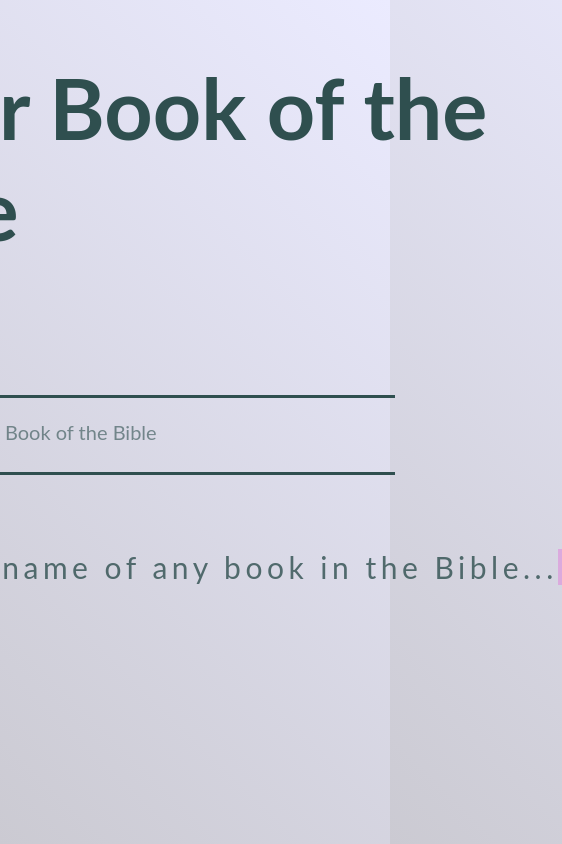
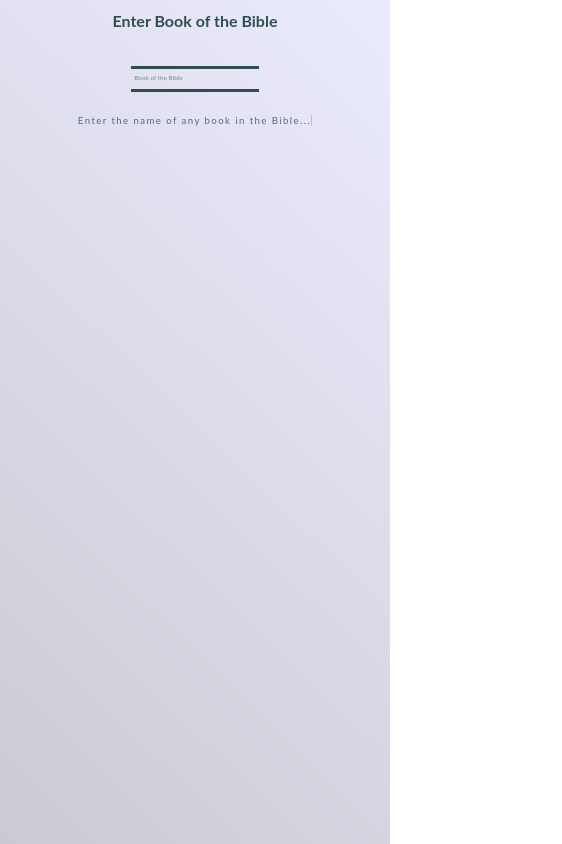
Before and after one commit to treyhay31/b, a Gatsby site: page / in a window 390 px wide. Shown: the whole page, 562 px wide, since content can reach past the window. Built offline with nearby package versions, Linux system fonts and the light colour scheme; Gatsby itself is replaced by a stand-in of ours.

Commit message:
fixing overflows and lowercase and media queries

```diff
--- a/src/pages/index.js
+++ b/src/pages/index.js
@@ -48,7 +48,7 @@ export default function Home() {
         <p className="typewriter">Enter the name of any book in the Bible...</p>
       </div>
     ) : (
-      getBook(input)
+      getBook(input.toLowerCase())
     )
   }
 
--- a/src/styles/global.css
+++ b/src/styles/global.css
@@ -1,16 +1,56 @@
+:root {
+  --back-1: #1e90ff;
+  --back-2: #ffffff;
+  --color-good: white;
+  --color-bad: hotpink;
+  --color-base: darkslategrey;
+  --color-alt-1: plum;
+}
+
 html,
 body {
   font-size: 62.5%;
-  color: darkslategrey;
+  color: var(--color-base);
   font-family: Lato;
   background: linear-gradient(44deg, #cbcad2, #ebebff);
   height: 100vh;
   width: 100vw;
   margin: 0;
   padding: 0;
+  overflow: hidden;
 }
 * {
   box-sizing: border-box;
+}
+@media screen and (max-width: 260px) {
+  body,
+  html {
+    font-size: 10%;
+  }
+}
+@media screen and (min-width: 260px) {
+  body,
+  html {
+    font-size: 20%;
+  }
+}
+@media screen and (min-width: 475px) {
+  body,
+  html {
+    font-size: 40%;
+  }
+}
+@media screen and (min-width: 760px) {
+  body,
+  html {
+    font-size: 62.5%;
+  }
+}
+@media screen and (min-width: 1024px) {
+  body,
+  html {
+    font-size: 75%;
+  }
 }
 
 .main {
@@ -24,8 +64,8 @@ body {
 }
 
 .main__display h1 {
-  font-size: 10vh;
-  color: darkslategrey;
+  font-size: 5rem;
+  color: var(--color-base);
 }
 
 .main__input {
@@ -42,8 +82,8 @@ body {
   font-size: 2rem;
   background-color: transparent;
   border: none;
-  border-top: 3px solid darkslategrey;
-  border-bottom: 3px solid darkslategrey;
+  border-top: 3px solid var(--color-base);
+  border-bottom: 3px solid var(--color-base);
   outline: none;
   padding-left: 1rem;
 }
@@ -70,13 +110,13 @@ body {
 
 .not-found {
   font-size: 3rem;
-  color: hotpink;
+  color: var(--color-bad);
   opacity: 0.7;
 }
 
 .found {
   font-size: 4rem;
-  color: darkgreen;
+  color: var(--color-good);
 }
 .found > p {
   padding: auto 5rem;
@@ -85,13 +125,14 @@ body {
 
 .typewriter {
   overflow: hidden; /* Ensures the content is not revealed until the animation */
-  border-right: 0.15em solid plum; /* The typwriter cursor */
+  border-right: 0.15em solid var(--color-alt-1); /* The typwriter cursor */
   white-space: nowrap; /* Keeps the content on a single line */
   margin: 0 auto; /* Gives that scrolling effect as the typing happens */
   letter-spacing: 0.15em; /* Adjust as needed */
   animation: typing 5s steps(40, end);
   font-size: 3rem;
   opacity: 0.8;
+  word-wrap: break-word;
 }
 
 /* The typing effect */
@@ -111,6 +152,6 @@ body {
     border-color: transparent;
   }
   50% {
-    border-color: plum;
+    border-color: var(--color-alt-1);
   }
 }
```
